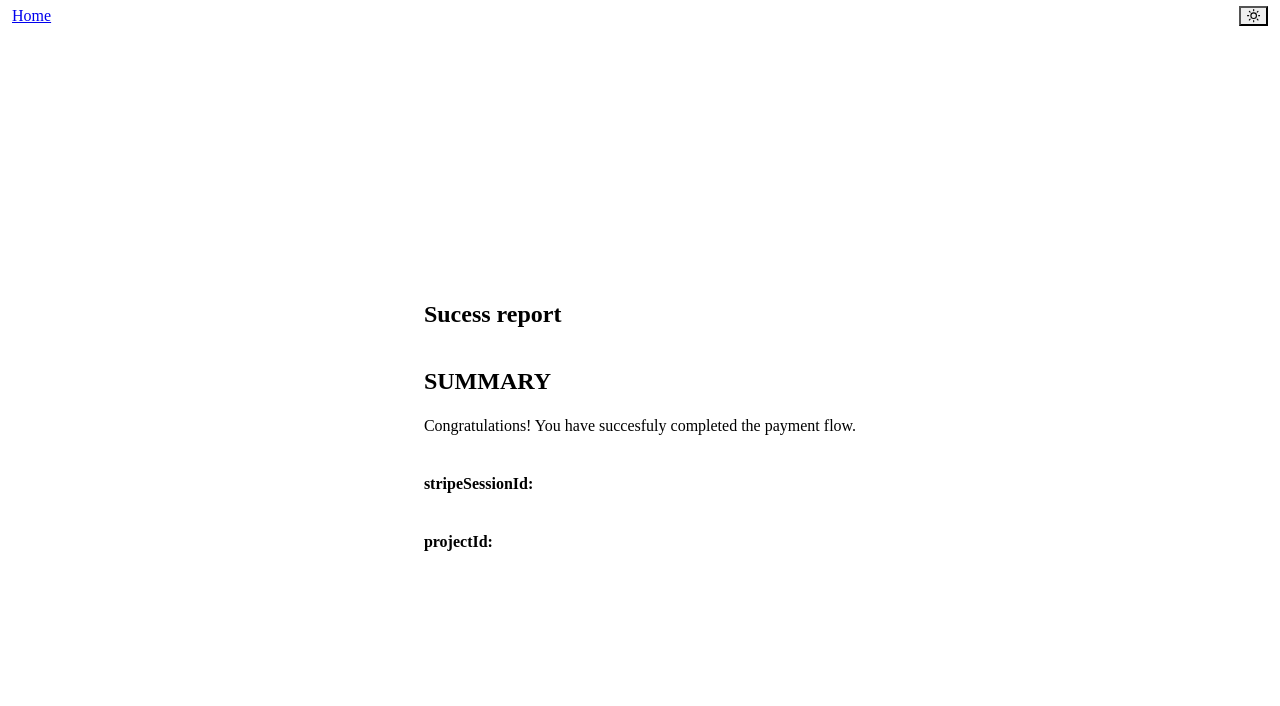
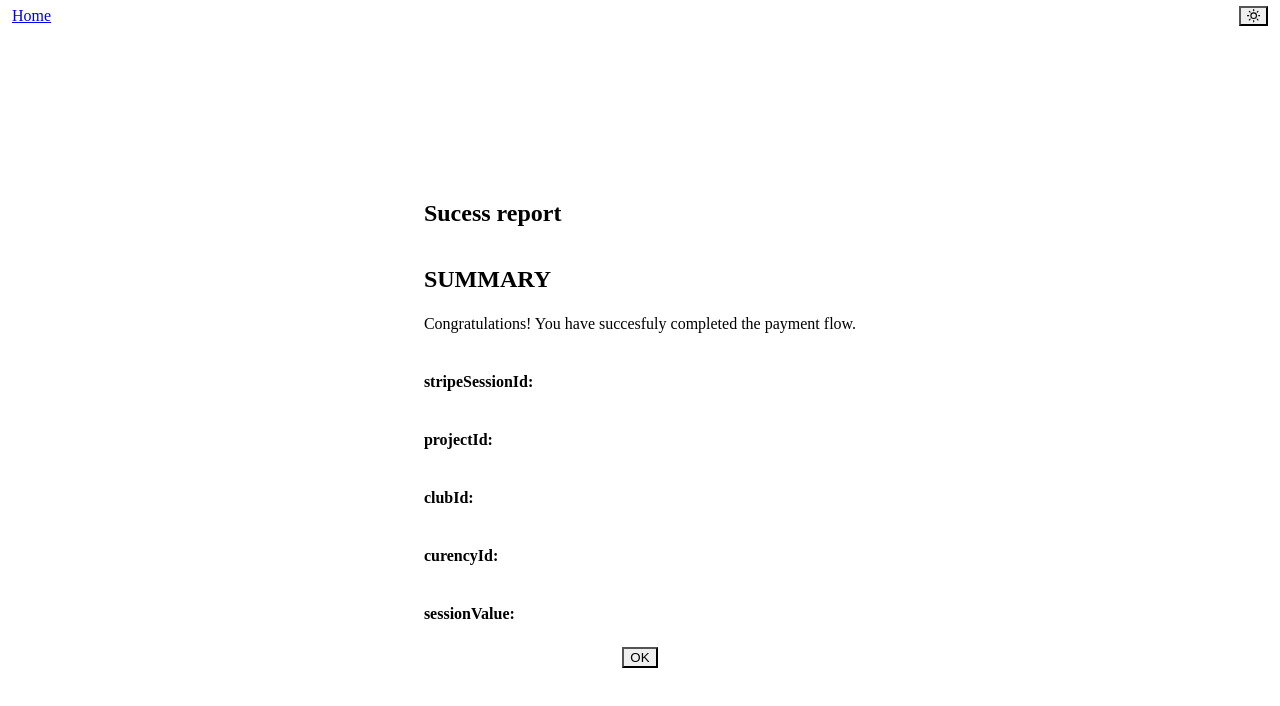
Before and after one commit to vxmoney/vxbank, a Next.js app in the folder vxbank-web-app/: page /vxpayment/sucess in a window 1280 px wide. Shown: the top 706 px of the page. Built offline with nearby package versions, Linux system fonts and the light colour scheme.

Commit message:
completed sucess page

```diff
--- a/vxbank-web-app/src/app/vxpayment/sucess/page.js
+++ b/vxbank-web-app/src/app/vxpayment/sucess/page.js
@@ -14,10 +14,12 @@ import {
   Text,
   Badge,
   Code,
+  Center,
 } from "@chakra-ui/react";
 
 export default function SuccessPage({ searchParams }) {
-  let { stripeSessionId, projectId, clubId, curencyId,sessionValue } = searchParams;
+  let { stripeSessionId, projectId, clubId, curencyId, sessionValue } =
+    searchParams;
 
   console.log(stripeSessionId);
   console.log(projectId);
@@ -56,6 +58,32 @@ export default function SuccessPage({ searchParams }) {
                   <Code ml={5}>{projectId}</Code>
                 </Text>
               </Box>
+
+              <Box>
+                <Text fontSize="xl" fontWeight="bold">
+                  clubId:
+                  <Code ml={5}>{clubId}</Code>
+                </Text>
+              </Box>
+
+              <Box>
+                <Text fontSize="xl" fontWeight="bold">
+                  curencyId:
+                  <Code ml={5}>{curencyId}</Code>
+                </Text>
+              </Box>
+
+              <Box>
+                <Text fontSize="xl" fontWeight="bold">
+                  sessionValue:
+                  <Code ml={5}>{sessionValue}</Code>
+                </Text>
+              </Box>
+              <Center >
+                <Box alignItems={"center"}>
+                  <Button>OK</Button>
+                </Box>
+              </Center>
             </Stack>
           </CardBody>
         </Card>
```
